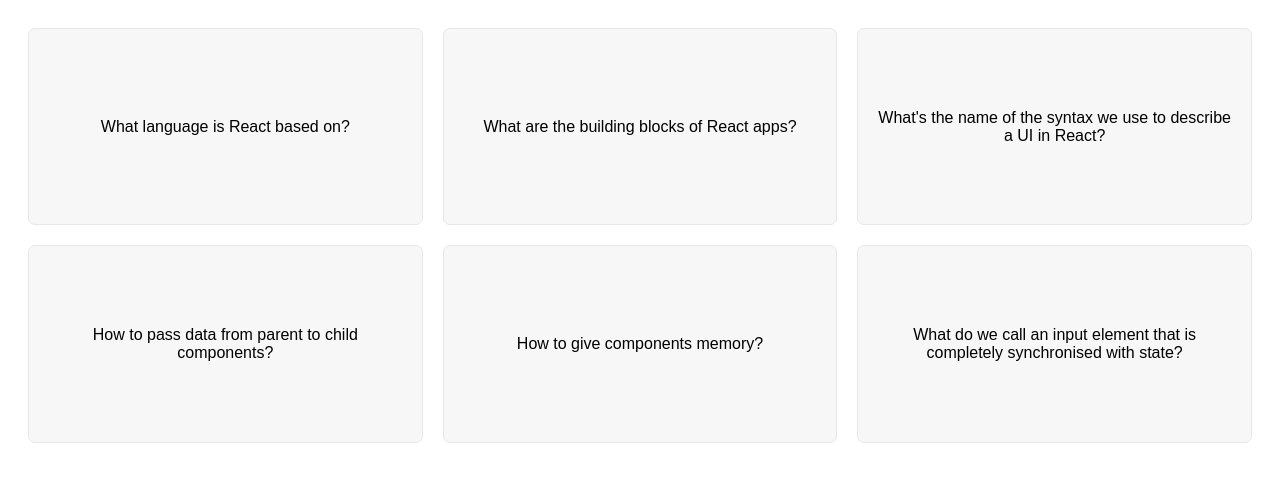
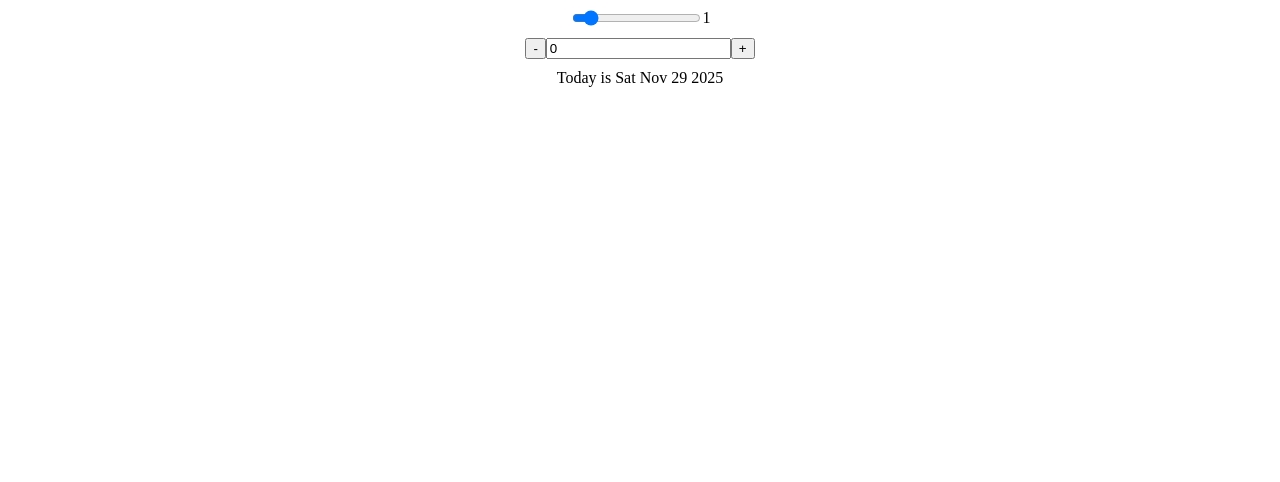
Before and after one commit to Abdurashidov-A/Udemy, a React (Create React App) app: page / in a window 1280 px wide. Shown: the top 482 px of the page. Built offline with nearby package versions, Linux system fonts and the light colour scheme.

Commit message:
DATE COUNTER(V2)

```diff
--- a/src/App.js
+++ b/src/App.js
@@ -1,63 +1,67 @@
 import { useState } from "react";
 
-const questions = [
-  {
-    id: 3457,
-    question: "What language is React based on?",
-    answer: "JavaScript",
-  },
-  {
-    id: 7336,
-    question: "What are the building blocks of React apps?",
-    answer: "Components",
-  },
-  {
-    id: 8832,
-    question: "What's the name of the syntax we use to describe a UI in React?",
-    answer: "JSX",
-  },
-  {
-    id: 1297,
-    question: "How to pass data from parent to child components?",
-    answer: "Props",
-  },
-  {
-    id: 9103,
-    question: "How to give components memory?",
-    answer: "useState hook",
-  },
-  {
-    id: 2002,
-    question:
-      "What do we call an input element that is completely synchronised with state?",
-    answer: "Controlled element",
-  },
-];
+const App = () => {
+  const [plus, setPlus] = useState(0);
+  const [increase, setIncrease] = useState(1);
+  const date = new Date();
+  date.setDate(date.getDate() + plus);
 
-const App = () => {
-  return <FlashCards />;
-};
-
-function FlashCards() {
-  const [selectedId, setSelectedId] = useState(null);
-
-  function handleClick(id) {
-    setSelectedId(id !== selectedId ? id : null);
+  function handlerRise() {
+    return setPlus(plus + increase);
+  }
+  function handlerDown() {
+    return setPlus(plus - increase);
+  }
+  function handlerReset() {
+    setPlus(0);
+    setIncrease(1);
   }
 
   return (
-    <div className="flashcards">
-      {questions.map((item) => (
-        <div
-          key={item.id}
-          className={item.id === selectedId ? "selected" : ""}
-          onClick={() => handleClick(item.id)}
-        >
-          <p>{item.id === selectedId ? item.answer : item.question} </p>
-        </div>
-      ))}
+    <div className="container">
+      <div className="counter">
+        <input
+          type="range"
+          min="0"
+          max="10"
+          value={increase}
+          onChange={(e) => setIncrease(Number(e.target.value))}
+        />
+        <span>{increase}</span>
+      </div>
+      <div className="counter">
+        <button onClick={handlerDown}>-</button>
+        <input
+          type="number"
+          value={plus}
+          onChange={(e) => setPlus(Number(e.target.value))}
+        />
+        <button onClick={handlerRise}>+</button>
+      </div>
+      <div>
+        {plus === 0 ? (
+          "Today is"
+        ) : (
+          <span>
+            {plus > 0 ? (
+              <span>
+                {" "}
+                {plus} {plus === 1 ? "day" : "days"} from Today is
+              </span>
+            ) : (
+              <span>
+                {Math.abs(plus)} {plus === -1 ? "day" : "days"} ago was{" "}
+              </span>
+            )}
+          </span>
+        )}{" "}
+        {date.toDateString()}{" "}
+      </div>
+      {(plus !== 0 || increase !== 1) && (
+        <button onClick={handlerReset}>RESET</button>
+      )}
     </div>
   );
-}
+};
 
 export default App;
--- a/src/index.css
+++ b/src/index.css
@@ -2,33 +2,15 @@
   box-sizing: border-box;
 }
 
-body {
-  font-family: sans-serif;
-  padding: 20px;
+.container {
+  display: flex;
+  align-items: center;
+  flex-direction: column;
+  gap: 10px;
 }
 
-.flashcards {
-  display: grid;
-  grid-template-columns: 1fr 1fr 1fr;
-  gap: 20px;
-}
-
-.flashcards div {
-  border: 1px solid #e7e7e7;
-  background-color: #f7f7f7;
-  border-radius: 7px;
-  aspect-ratio: 2 / 1;
+.counter {
   display: flex;
   align-items: center;
   justify-content: center;
-  text-align: center;
-  padding: 20px;
-  cursor: pointer;
 }
-
-div.selected {
-  border: 1px solid #e03131;
-  background-color: #e03131;
-  color: #fff;
-  font-weight: bold;
-}
```
